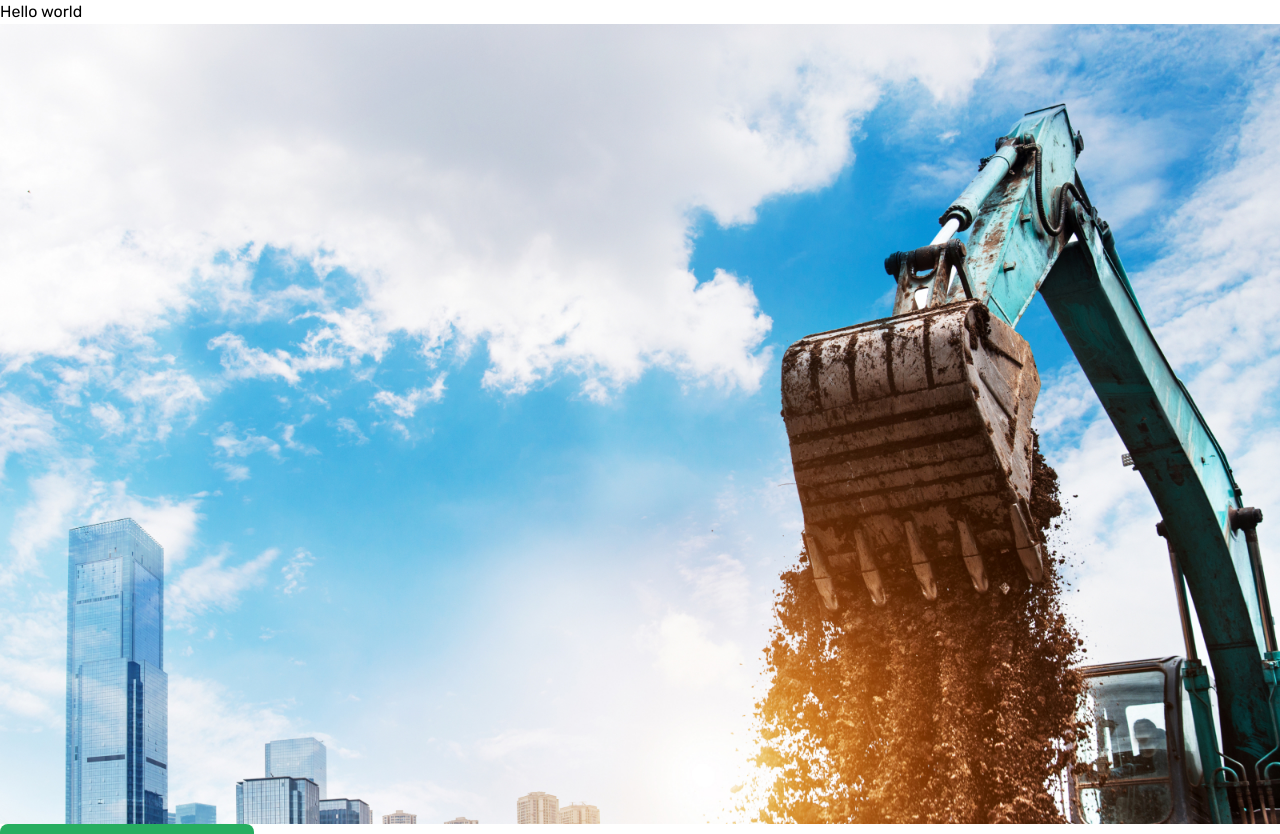
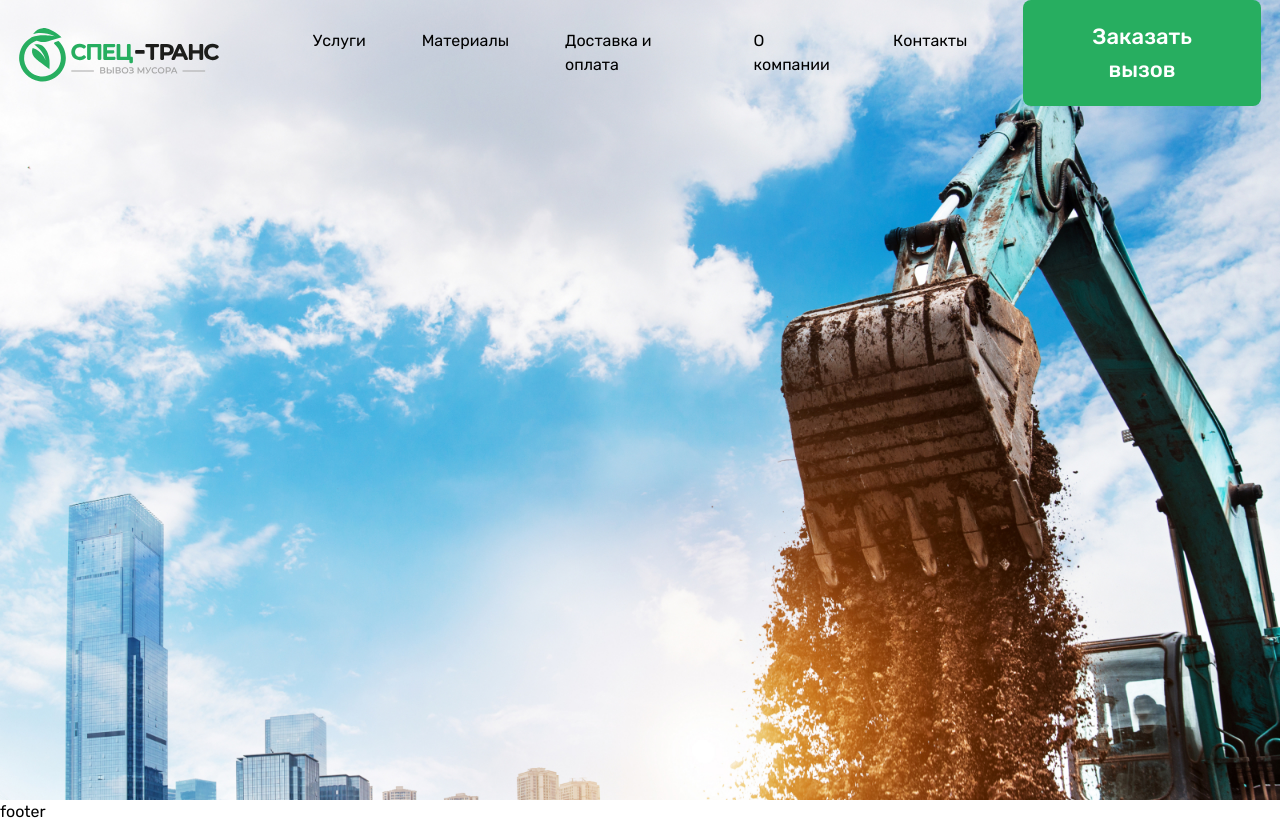
Before and after one commit to Deryjon/special-trans-project, a Vue app: page / in a window 1280 px wide. Shown: the top 834 px of the page. Built offline with nearby package versions, Linux system fonts and the light colour scheme.

Commit message:
feat: start to codinbg header components (2023-06-03, 18:01)

```diff
--- a/src/layouts/HeaderLayout/HeaderLayout.vue
+++ b/src/layouts/HeaderLayout/HeaderLayout.vue
@@ -1,11 +1,19 @@
 <template>
-  <header class="header">
-    <p class=""> Hello world</p>
+  <header class="header fixed top-0 w-full">
+    <div class="container flex items-center">
+      <HeaderLogo />
+      <HeaderMenu />
+      <HeaderActions />
+    </div>
   </header>
 </template>
 
 <script>
+import HeaderActions from "./components/HeaderActions.vue";
+import HeaderLogo from "./components/HeaderLogo.vue";
+import HeaderMenu from "./components/HeaderMenu.vue";
+
 export default {
-
-}
+  components: { HeaderLogo, HeaderMenu, HeaderActions },
+};
 </script>
--- /dev/null
+++ b/src/layouts/HeaderLayout/components/HeaderActions.vue
@@ -0,0 +1,12 @@
+<template>
+  <div class="header-actions ml-auto">
+    <TheButton>Заказать вызов</TheButton>
+  </div>
+</template>
+<script>
+import TheButton from '../../../ui/the-button.vue';
+
+export default {
+    components: { TheButton }
+};
+</script>
--- /dev/null
+++ b/src/layouts/HeaderLayout/components/HeaderLogo.vue
@@ -0,0 +1,5 @@
+<template>
+	<div class="header-logo">
+		<img src="@/assets/images/logo.svg" alt="header-logo">
+	</div>
+</template>
--- /dev/null
+++ b/src/layouts/HeaderLayout/components/HeaderMenu.vue
@@ -0,0 +1,21 @@
+<template>
+  <div class="header-menu ml-[90px]">
+    <ul class="menu flex">
+      <li class="mr-14 hover:text-brand cursor-pointer duration-300"
+			v-for="(item, idx) in menuItems"
+			:key="item"
+			>{{item.name}}</li>
+
+    </ul>
+  </div>
+</template>
+<script>
+	import menuList from '../meniList'
+export default {
+	data() {
+		return{
+			menuItems: menuList
+		}
+	}
+}
+</script>
--- /dev/null
+++ b/src/layouts/HeaderLayout/meniList.js
@@ -0,0 +1,22 @@
+export default [
+	{
+		name: 'Услуги',
+		link: ''
+	},
+	{
+		name: 'Материалы',
+		link: ''
+	},
+	{
+		name: 'Доставка и оплата',
+		link: ''
+	},
+	{
+		name: 'О компании',
+		link: ''
+	},
+	{
+		name: 'Контакты',
+		link: ''
+	},
+]
--- a/src/pages/HomePage/HomePage.vue
+++ b/src/pages/HomePage/HomePage.vue
@@ -1,14 +1,12 @@
 <template>
-<div class="home-page">
-<HeroSection />
-<TheButton>Заказать звонок</TheButton>
-<TheTitle>Hello World</TheTitle>
-</div>
+  <div class="home-page">
+    <HeroSection />
+  </div>
 </template>
-<script >
-import TheButton from '../../ui/the-button.vue';
-import TheTitle from '../../ui/theTitle.vue';
-import HeroSection from '../HomePage/sections/HeroSection.vue';
+<script>
+import TheButton from "../../ui/the-button.vue";
+import TheTitle from "../../ui/theTitle.vue";
+import HeroSection from "../HomePage/sections/HeroSection.vue";
 
-export default{ components: { TheButton, TheTitle, HeroSection } }
+export default { components: { TheButton, TheTitle, HeroSection } };
 </script>
--- a/src/ui/the-button.vue
+++ b/src/ui/the-button.vue
@@ -1,6 +1,6 @@
 <template>
   <button
-    class="text-md lg:text-[22px] py-5 px-9 bg-[#27AE60] rounded-lg text-white font-medium hover:opacity-80 duration-300"
+    class="text-md lg:text-[22px] py-5 px-9 bg-brand rounded-lg text-white font-medium hover:opacity-80 duration-300"
   >
     <slot />
   </button>
```
Also changed, not shown: tailwind.config.js (+4 -5 lines).
